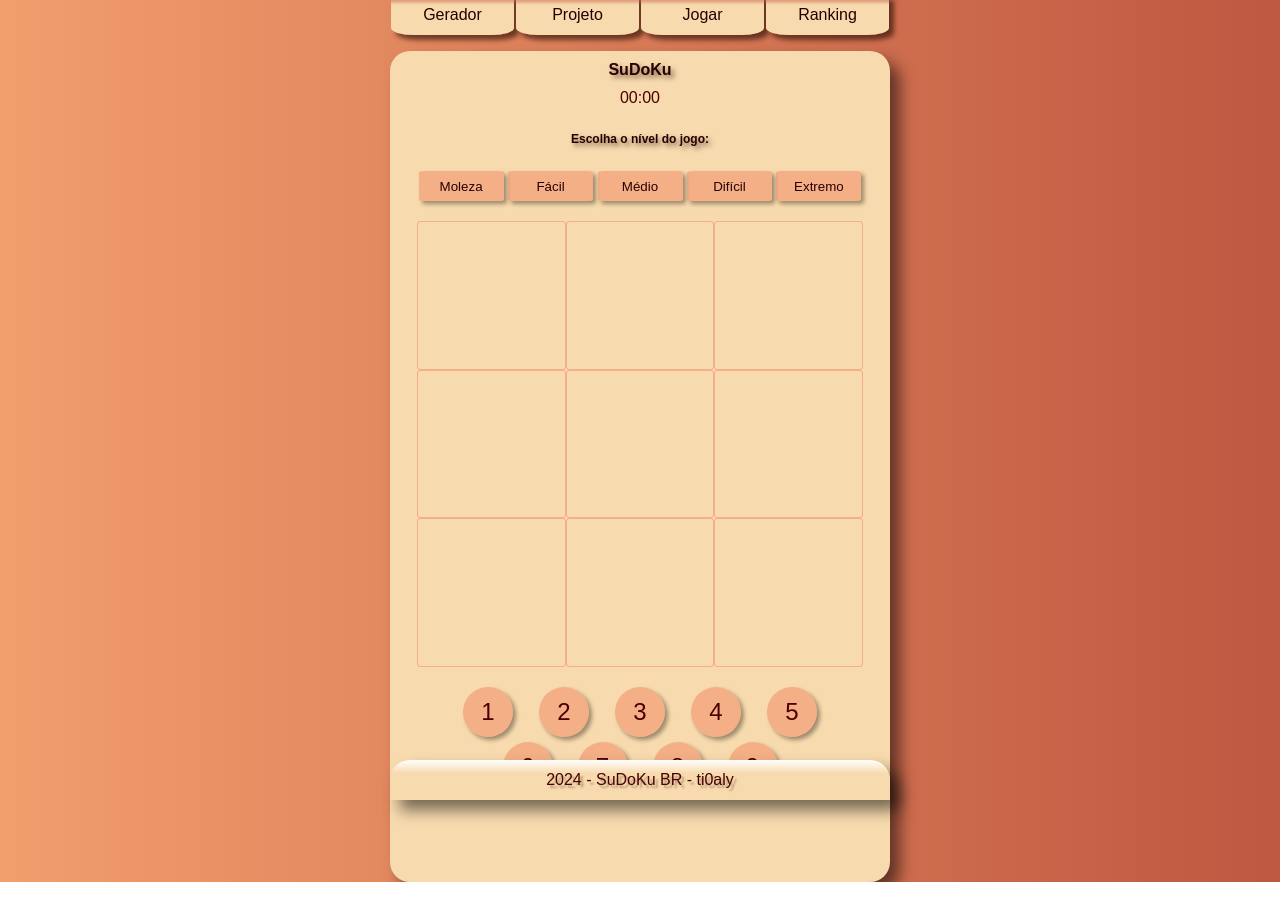
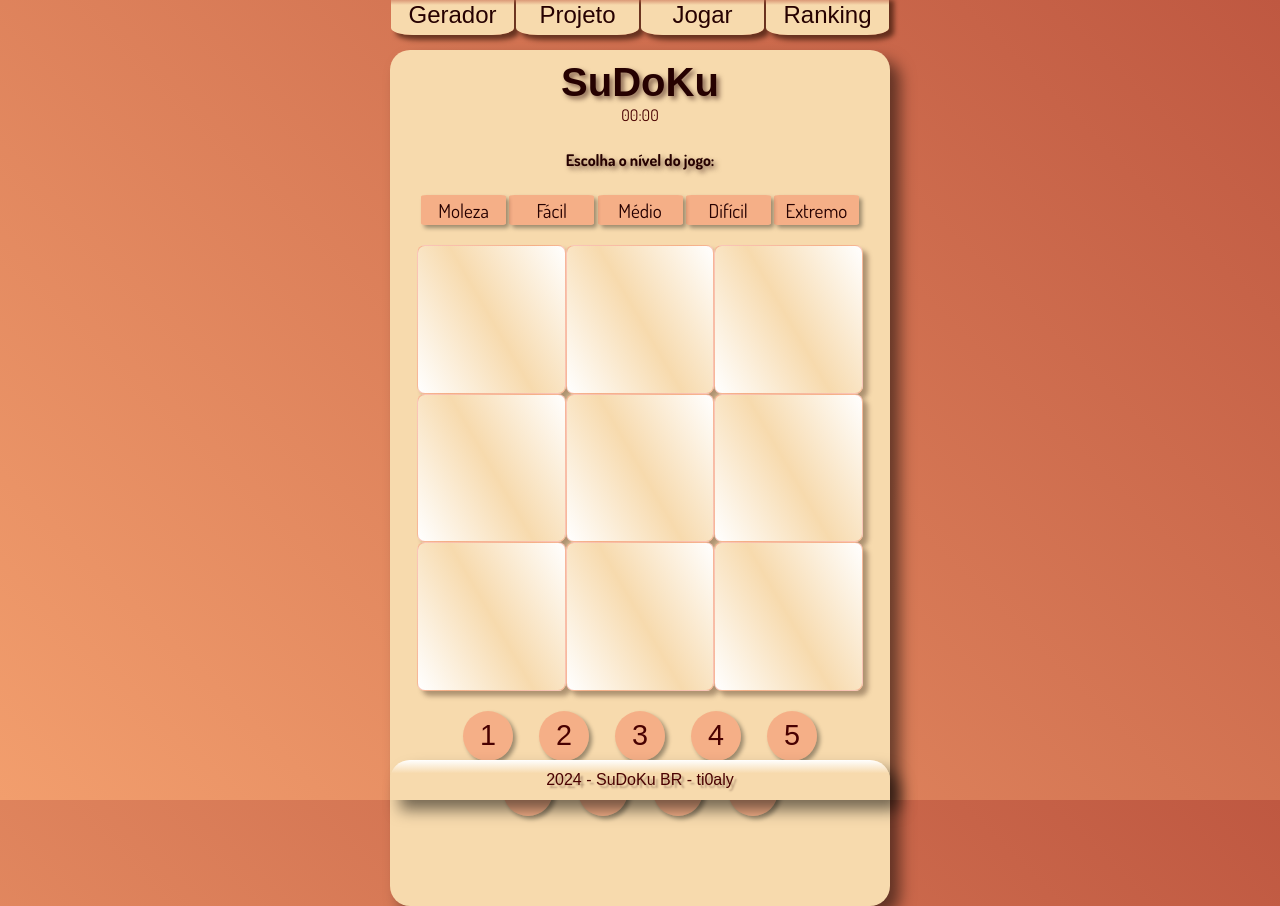
Before and after one commit to ti0aly/gosudoku, a website with bundled scripts: page index.html in a window 1280 px wide. Before the commit the page ends 882 px from the top, so only its background shows below. Built offline with nearby package versions, Linux system fonts and the light colour scheme; a web font is replaced by a local one.

Commit message:
corrigindo layout e carregamento pagina ranking

```diff
--- a/css/style.css
+++ b/css/style.css
@@ -1,15 +1,38 @@
 @charset "UTF-8";
+@import url('https://fonts.googleapis.com/css2?family=Cabin+Sketch:wght@400;700&display=swap');
+@import url('https://fonts.googleapis.com/css2?family=Dosis:wght@200..800&display=swap');
 
-/* Color Theme Swatches in Hex
-.Ilustração-1-hex { color: #F2EADF; }
-.Ilustração-2-hex { color: #F29E6D; }
-.Ilustração-3-hex { color: #F26849; }
-.Ilustração-4-hex { color: #BF5841; }
-.Ilustração-5-hex { color: #260101; }
+/* Paleta Base
+color: #F2EADF; #F29E6D;  #F26849; #BF5841;  #260101; }
 */
 
 
+
+body {
+    font-family: "Dosis", sans-serif;
+    color: #490101;
+    text-align: center;
+    background: linear-gradient(45deg , #F29E6D, #BF5841);
+    background-attachment: fixed;
+    height: 100vh; /* Garantir que o fundo cubra toda a altura da tela */
+    margin-top: 0px;
+    margin-bottom: 0px;
+}
+
+main {
+    max-width: 500px;
+    min-width: 300px;
+    width: 100%;
+    height: auto;
+    background-color: #f7daad;
+    border-radius: 20px;
+    margin: auto;
+    box-shadow: 10px 10px 15px rgba(0, 0, 0, 0.527);
+    padding-bottom: 40px;
+}
+
 .menu {
+
     color: #490101;
     display: flex;
     justify-content: space-around;
@@ -24,13 +47,14 @@
 }
 
 .btmenu {
+    font-family: "Cabin Sketch", sans-serif;
+    font-size: 1.5em;
     color: #260101;
     width: 100%;
     height: 100%;
     margin-left: 1px;
     margin-right: 1px;
     margin-bottom: 10px;
-    font-size: 100%;
     background: linear-gradient(to bottom,#BF5841, #f7daad, #f7daad , #f7daad ,#f7daad );
     border-bottom-left-radius: 18%;
     border-bottom-right-radius: 18%;
@@ -41,17 +65,57 @@
 
 .btmenu:hover {
     color: #260101;
-    font-size: 107%;
     margin-bottom: 0px;
     box-shadow: 7px 7px 7px rgba(43, 16, 5, 0.644);
-    font-weight: 700;
 }
 
 
+.grid-of-grid-container {
+    width: 90%;
+    display: grid;
+    grid-template-columns: repeat(3, 33%);
+    justify-content: center;
+    padding: 20px;
+    margin: auto;
 
+}
+.grid-container {
+    background: linear-gradient(60deg, white,#f7daad, white);
+    display: grid;
+    grid-template-columns: repeat(3, 32%);
+    gap: 3px;
+    justify-content: center;
+    border-radius: 8px;
+    border-style: solid;
+    border-color: #f2684960;
+    border-width: 1px;
+    aspect-ratio: 1 / 1;
+    box-shadow: 5px 5px 5px rgba(43, 16, 5, 0.356);
+}
+.grid-item input {
+    font-family: "Dosis", sans-serif;
+    font-size: 1.8em;
+    text-shadow: 2px 2px 3px rgba(43, 16, 5, 0.356);
+    display: flex;
+    background-color: #26010100;
+    width: 100%;
+    height: 100%;
+    text-align: center;
+    border-style: none;
+    border-radius: 8px;
+    box-sizing: border-box;
+    gap: 10px;
+
+}
+
+.grid-item input:hover {
+    background-color: #26010123;
+
+}
 
 .numeros {
-    font-size: 150%;
+    font-family: "Cabin Sketch", sans-serif;
+    font-size: 1.8em;
     width: 50px;
     min-height: 50px;
     color: #490101;
@@ -91,8 +155,9 @@
     cursor: pointer;
   }
 
-
 .atualizaNivel {
+    font-family: "Dosis", sans-serif;
+    font-size: 1.2em;
     color: #260101;
     background-color: #f2684960;
     margin: auto;
@@ -107,12 +172,13 @@
 .atualizaNivel:hover {
     border-style: none;
     box-shadow: 4px 4px 6px rgba(0, 0, 0, 0.37);
-    font-weight: 700;
+    font-weight: 600;
     cursor: pointer;
 
 }
 
 .atualiza {
+    font-family: "Dosis", sans-serif;
     color: #260101;
     background-color: #f2684960;
     margin: auto;
@@ -126,6 +192,9 @@
 
 }
 
+#timer {
+    font-family: "Dosis", sans-serif;
+}
 .atualiza:hover {
     border-style: none;
     box-shadow: 4px 4px 6px rgba(0, 0, 0, 0.37);
@@ -134,6 +203,7 @@
 
 }
 .rodape {
+    font-family: "Cabin Sketch", sans-serif;
     position: fixed;
     bottom: 0px;
     left:0px;
@@ -176,83 +246,16 @@ h1 {
     font-size: 16px;
     padding-top: 10px;
     text-shadow: 3px 3px 5px #2601018e;
+    margin: 0;
 }
 h2 {
     padding: 5%;
     color:#260101;
-    font-size: 12px;
+    font-size: 16px;
     margin: 0px;
     text-shadow: 3px 3px 5px #2601018e;
 
 }
-
-
-
-body {
-    font-family: Arial, Helvetica, sans-serif;
-    color: #490101;
-    text-align: center;
-    background: linear-gradient(to right, #F29E6D, #BF5841);
-    background-attachment: fixed;
-    height: 100vh; /* Garantir que o fundo cubra toda a altura da tela */
-    margin-top: 0px;
-    margin-bottom: 0px;
-}
-
-main {
-
-    max-width: 500px;
-    min-width: 300px;
-    width: 100%;
-    height: auto;
-    background-color: #f7daad;
-    border-radius: 20px;
-    margin: auto;
-    box-shadow: 10px 10px 15px rgba(0, 0, 0, 0.527);
-    padding-bottom: 40px;
-}
-
-.grid-of-grid-container {
-    width: 90%;
-    display: grid;
-    grid-template-columns: repeat(3, 33%);
-    justify-content: center;
-    padding: 20px;
-    margin: auto;
-
-}
-.grid-container {
-    display: grid;
-    grid-template-columns: repeat(3, 33%);
-    gap: 3px;
-    justify-content: center;
-    border-radius: 3px;
-    border-style: solid;
-    border-color: #f2684960;
-    border-width: 1px;
-    aspect-ratio: 1 / 1;
-}
-.grid-item input {
-
-    background-color: #26010100;
-
-
-    text-align: center;
-    font-size: 150%;
-    border-style: none;
-    border-radius: 10%;
-    box-sizing: border-box;
-    gap: 10px;
-
-}
-
-.grid-item input:hover {
-    background-color: #26010123;
-
-}
-
-
-
 
 .nomeProRanking {
     width: 60%;
@@ -298,18 +301,30 @@ main {
 
 }
 
+#tituloPagina {
+    font-family: "Cabin Sketch", sans-serif;
+    font-size: 2.5em;
+}
+
   .tabelaRanking {
     padding: 10px;
     margin: auto;
     width: 100%;
     margin-bottom: 30px;
 
+
+  }
+
+  caption {
+    font-size: 1.5em;
+    text-shadow: 2px 2px 2px rgba(0, 0, 0, 0.39);
   }
 
   th {
-    background-color: #63040428;
+    background-color: #f268498e;
     padding: 2%;
     border-radius: 4px;
+    box-shadow: 2px 2px 2px rgba(0, 0, 0, 0.39);
 }
 
 td {
@@ -317,8 +332,12 @@ td {
     height: 30px;
     background: linear-gradient(to bottom, #f7daad, #31020215);
     border-radius: 4px;
+    box-shadow: C
 }
 
+th:hover, td:hover {
+    background-color: rgba(255, 0, 0, 0.164);
+}
 .textoRodape {
     margin: auto;
     text-indent: 0;
--- a/scripts/teste.json
+++ /dev/null
@@ -1,4 +0,0 @@
-{
-    "nome": "Jogador1",
-    "valor": 150
-}
```
Also changed, not shown: ranking.html (+5 -3 lines), scripts/bd-sudoku-firebase-adminsdk-fidyw-08df598e88.json (deleted, +0 -13 lines), scripts/scriptRanking.js (+3 -21 lines).
